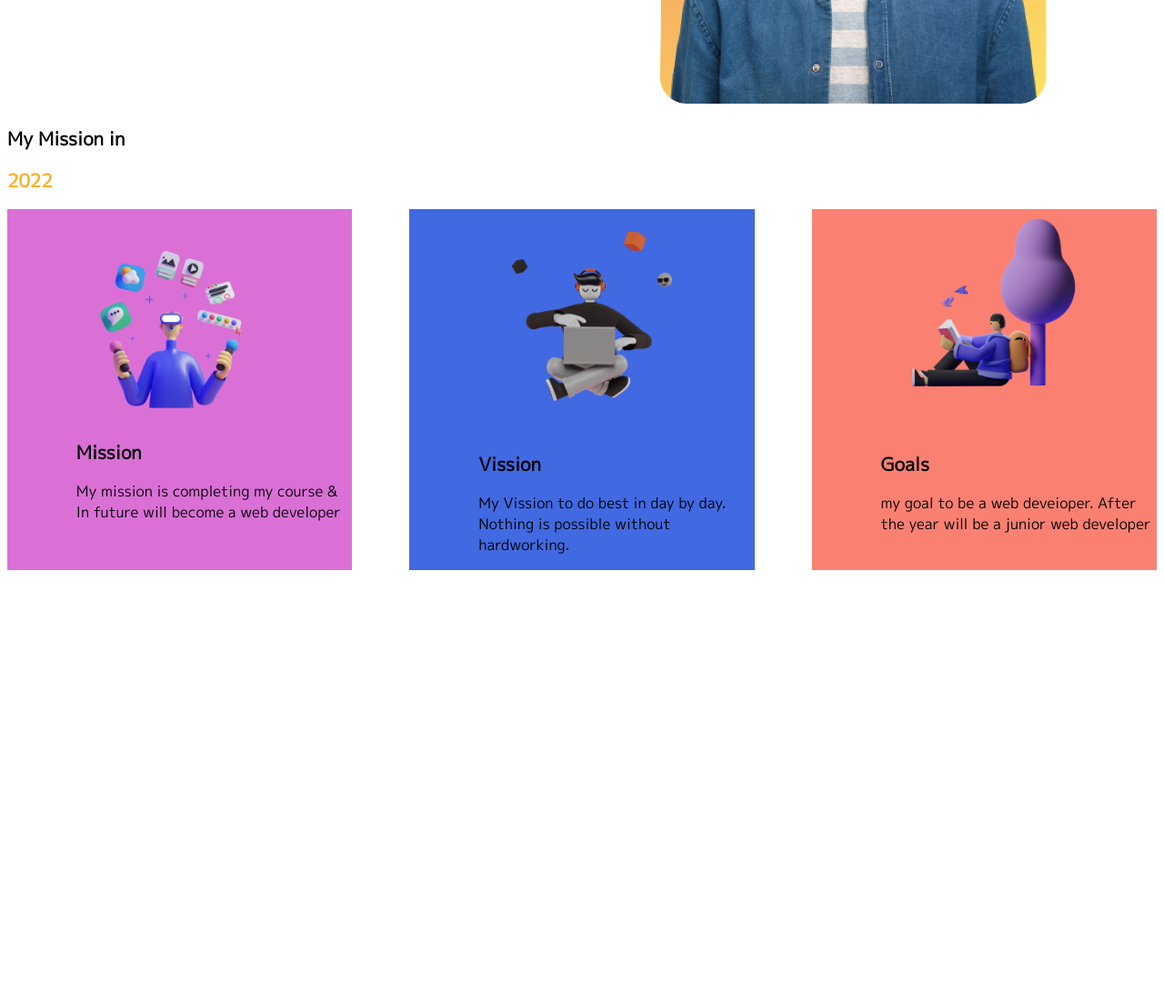
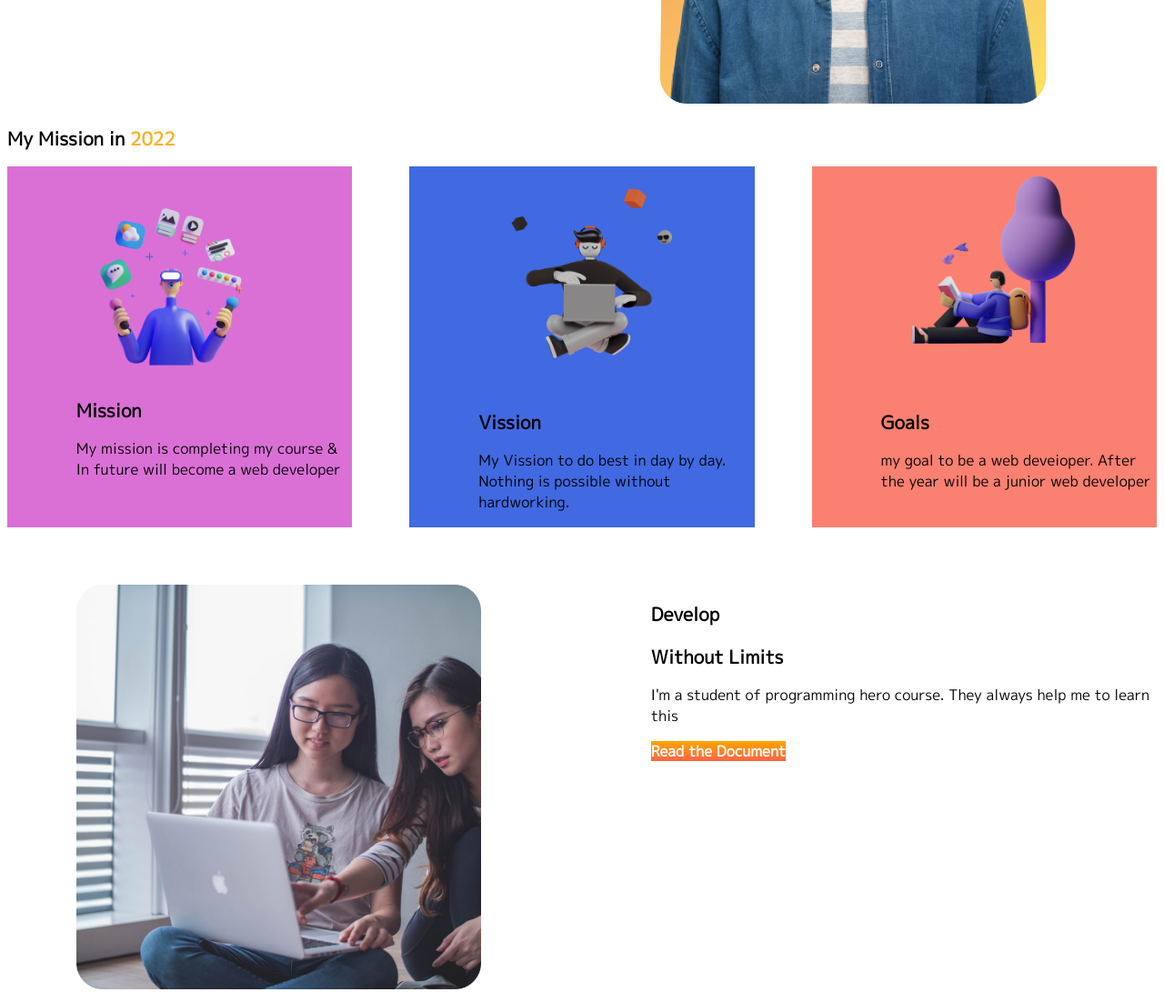
Before and after one commit to akila-niasa/mission-2022, a plain HTML site: page index.html in a window 1280 px wide. Shown: the part 360-1462 px from the top of the page at 91% size. Before the commit the page ends 995 px from the top, so only its background shows below. Drawn offline with Linux system fonts and the light colour scheme.

Commit message:
development added

```diff
--- a/index.html
+++ b/index.html
@@ -26,9 +26,10 @@
 
     </section>
     <section class="2022 area">
-        <h1>My Mission in</h1>
-    <h1 class="orange-color">2022
-   </h1>
+        <h1>My Mission in
+            <span class="orange-color"> 2022</span>
+        </h1>
+
    <div class="felxible-container">
 
 <div class="half-width main">
@@ -54,5 +55,17 @@
 </div>
    </div>
     </section>
+    <section class="felxible-container develop">
+<div class="half-width">
+<img src="Saved Pictures/coding.png" alt="">
+</div>
+<div class="half-width">
+<h1> Develop</h1>
+<h1>Without Limits</h1>
+<p>I'm a student of programming hero course. They always help me to learn this </p>
+<a class="link-button" target="blank" href="https://www.linkedin.com/in/akila-niasa-30718522a/">Read the Document</a>
+
+</div>
+    </section>
 </body>
 </html>
--- a/style.css
+++ b/style.css
@@ -36,3 +36,6 @@ color: rgb(250, 176, 37);
 .third{
     background-color: salmon;
 }
+.develop{
+    margin-top: 5%;
+}
```
